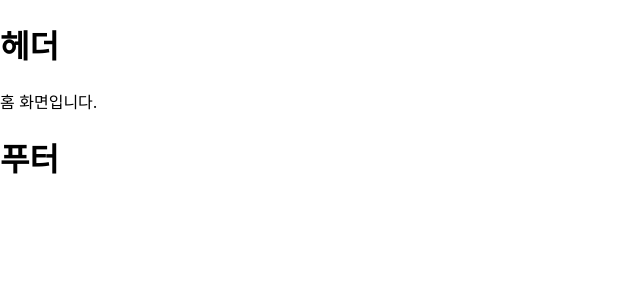
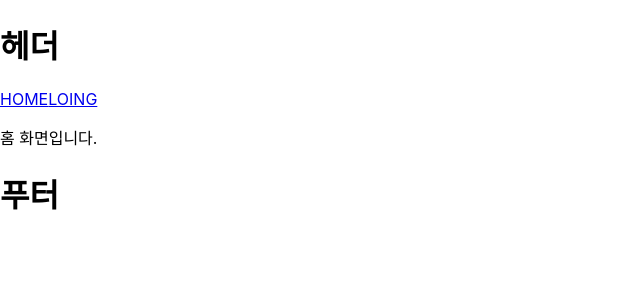
Before and after one commit to tjdwns6872/Community_admin, a React (Create React App) app in the folder community/: page / in a window 1280 px wide. Shown: the top 300 px of the page, without its empty margins (0-640 px from the left). Built offline with nearby package versions, Linux system fonts and the light colour scheme.

Commit message:
Route 이해

```diff
--- a/community/src/App.js
+++ b/community/src/App.js
@@ -4,7 +4,6 @@ import {Routes, Route} from "react-router-dom";
 import Login from "./pages/Login";
 import Home from "./pages/Home";
 import Layout from './layouts/Layout';
-import RouteLink from './lib/RouteLink'
 
 function App() {
   return (
--- a/community/src/layouts/Header.js
+++ b/community/src/layouts/Header.js
@@ -1,7 +1,10 @@
+import Menu from './Menu';
+
 const Header = () => {
   return (
     <header>
       <h1>헤더</h1>
+      <Menu />
     </header>
   );
 };
--- a/community/src/lib/RouteLink.js
+++ b/community/src/layouts/Menu.js
@@ -1,12 +1,12 @@
 import {Link} from "react-router-dom";
 
-const RouteLink = () =>{
+const Menu = () =>{
     return (
         <>
+            <Link to={"/home"}>HOME</Link>
             <Link to={"/login"}>LOING</Link>
-            <Link to={"/home"}>HOME</Link>
         </>
     )
 }
 
-export default RouteLink;
+export default Menu;
```
